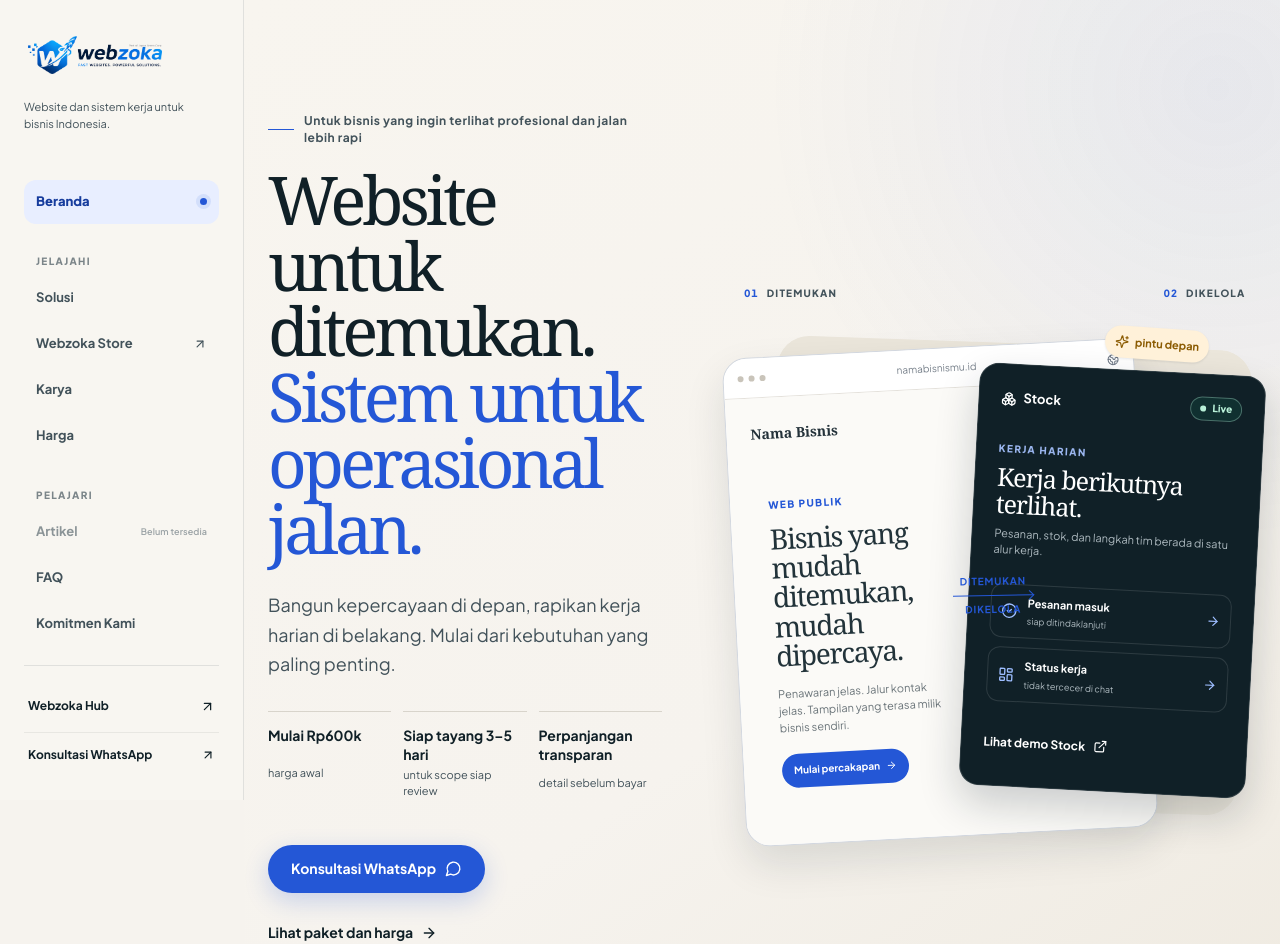
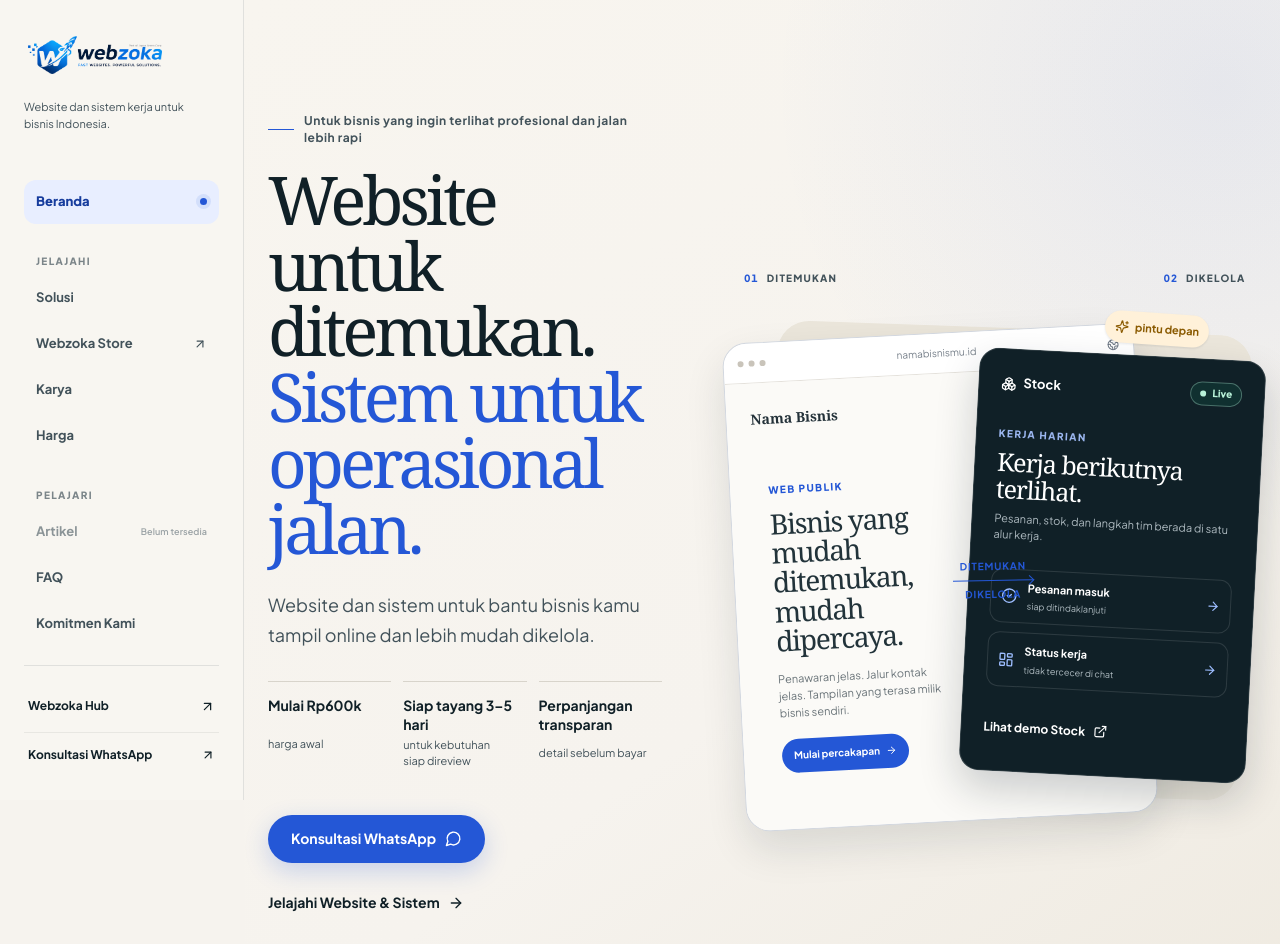
Before and after one commit to RiGi26/ja-landingpage-platform, a Next.js app: page / in a window 1280 px wide. Shown: the top 944 px of the page. Built offline with nearby package versions, Linux system fonts and the light colour scheme; no server answers.

Commit message:
fix(public): clarify Webzoka value proposition

```diff
--- a/app/layout.tsx
+++ b/app/layout.tsx
@@ -20,7 +20,7 @@ const jakarta = Plus_Jakarta_Sans({
 export const metadata: Metadata = {
   title: 'Webzoka — Website untuk ditemukan. Sistem untuk operasional jalan.',
   description:
-    'Website untuk ditemukan. Sistem untuk operasional jalan. Mulai Rp600k, target peluncuran 3–5 hari untuk scope yang siap direview, dengan perpanjangan transparan.',
+    'Website dan sistem untuk bantu bisnis tampil online dan lebih mudah dikelola. Mulai Rp600k, target peluncuran 3–5 hari untuk kebutuhan yang siap direview, dengan perpanjangan transparan.',
   keywords: [
     'website builder indonesia', 'buat website bisnis', 'sistem klinik digital',
     'lms karyawan', 'sistem apotek', 'portal travel rental', 'website murah indonesia',
@@ -33,7 +33,7 @@ export const metadata: Metadata = {
   alternates: { canonical: 'https://www.webzoka.com' },
   openGraph: {
     title: 'Webzoka — Website untuk ditemukan. Sistem untuk operasional jalan.',
-    description: 'Website untuk ditemukan. Sistem untuk operasional jalan. Mulai Rp600k, target peluncuran 3–5 hari untuk scope siap review.',
+    description: 'Website dan sistem untuk bantu bisnis tampil online dan lebih mudah dikelola. Mulai Rp600k, target peluncuran 3–5 hari untuk kebutuhan siap direview.',
     url: 'https://www.webzoka.com',
     siteName: 'Webzoka',
     locale: 'id_ID',
--- a/app/page.tsx
+++ b/app/page.tsx
@@ -347,17 +347,17 @@ function HeroSection({ heroRef }: { heroRef: React.RefObject<HTMLElement> }) {
         <div className="v7-hero-copy v7-reveal">
           <p className="v7-eyebrow"><span className="v7-eyebrow-line" />Untuk bisnis yang ingin terlihat profesional dan jalan lebih rapi</p>
           <h1><span>Website untuk ditemukan.</span> <em>Sistem untuk operasional jalan.</em></h1>
-          <p className="v7-hero-lede">Bangun kepercayaan di depan, rapikan kerja harian di belakang. Mulai dari kebutuhan yang paling penting.</p>
+          <p className="v7-hero-lede">Website dan sistem untuk bantu bisnis kamu tampil online dan lebih mudah dikelola.</p>
           <div className="v7-proof-row" aria-label="Bukti awal Webzoka">
             <span><b>Mulai Rp600k</b><small>harga awal</small></span>
-            <span><b>Siap tayang 3–5 hari</b><small>untuk scope siap review</small></span>
+            <span><b>Siap tayang 3–5 hari</b><small>untuk kebutuhan siap direview</small></span>
             <span><b>Perpanjangan transparan</b><small>detail sebelum bayar</small></span>
           </div>
           <div className="v7-hero-actions">
             <a href={WHATSAPP_URL} target="_blank" rel="noopener noreferrer" className="v7-button v7-button-primary">
               Konsultasi WhatsApp <MessageCircle size={17} aria-hidden="true" />
             </a>
-            <a href={PACKAGE_PATH} className="v7-text-link">Lihat paket dan harga <ArrowRight size={16} aria-hidden="true" /></a>
+            <a href={STORE_PATH} target="_blank" rel="noopener noreferrer" className="v7-text-link">Jelajahi Website &amp; Sistem <ArrowRight size={16} aria-hidden="true" /></a>
           </div>
           <p className="v7-hero-note">Ceritakan kebutuhanmu. Kami bantu menentukan fondasi yang paling masuk akal.</p>
         </div>
```
